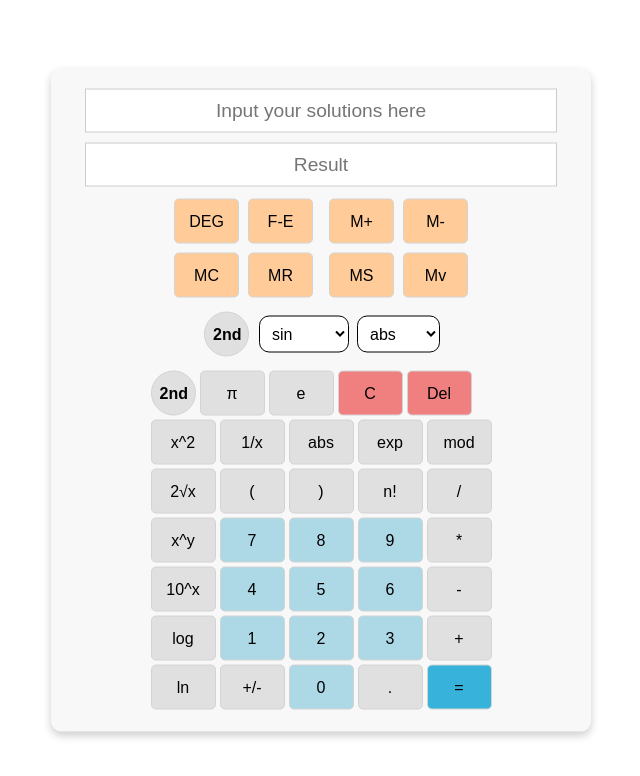
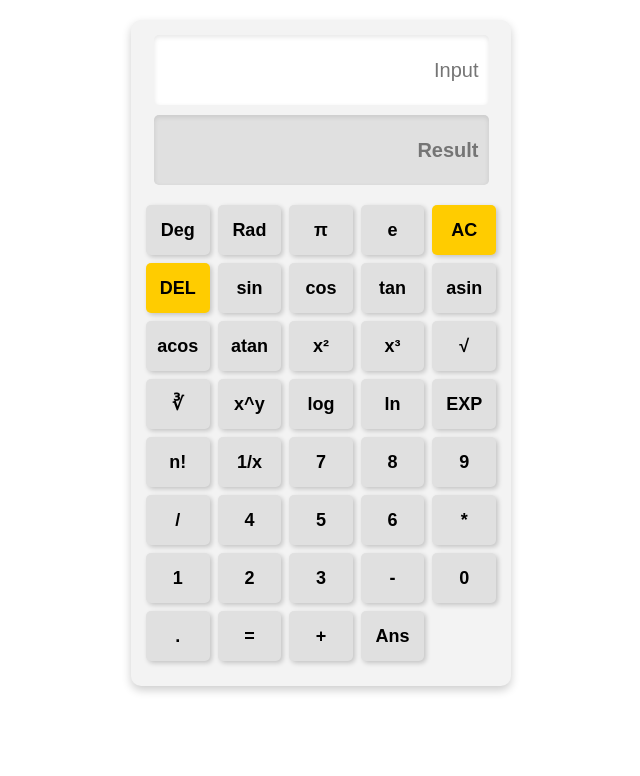
Before and after one commit to Angelo-Ando/Sci-Cal, a React (Vite) app: page / in a window 1280 px wide. Shown: the top 776 px of the page, without its empty margins (319-959 px from the left). Built offline with nearby package versions, Linux system fonts and the light colour scheme.

Commit message:
include functions

```diff
--- a/src/App.css
+++ b/src/App.css
@@ -1,108 +1,79 @@
-.mainCalcuContainer {
+.calculator-container {
+    width: 100%;
+    max-width: 350px;
+    margin: 20px auto;
+    background-color: #f3f3f3;
+    padding: 15px;
+    border-radius: 10px;
+    box-shadow: 0 4px 10px rgba(0, 0, 0, 0.2);
     display: flex;
     flex-direction: column;
     align-items: center;
-    justify-content: center;
-    padding: 20px;
-    width: 75vw;
-    max-width: 500px;
-    height: auto;
-    background-color: #f8f8f8;
-    border-radius: 10px;
-    box-shadow: 0 4px 8px rgba(0, 0, 0, 0.2);
-    position: absolute;
-    top: 50%;
-    left: 50%;
-    transform: translate(-50%, -50%);
-    max-height: 85vh;
-    overflow: hidden;
   }
 
-.SolutionTxtbox, .AnswerTxtbox {
+  .display {
     width: 90%;
-    text-align: center;
+    height: 50px;
+    text-align: right;
+    font-size: 20px;
+    margin-bottom: 10px;
     padding: 10px;
-    border: 1px solid #ccc;
-    background-color: white;
-    margin-bottom: 10px;
-    font-size: 1.2rem;
+    border: none;
+    background: #fff;
+    border-radius: 5px;
+    box-shadow: inset 0 2px 5px rgba(0, 0, 0, 0.1);
   }
 
-.btnContainers1 {
-    display: flex;
-    justify-content: center;
-    gap: 12px;
-    margin-bottom: 10px;
+  .display.result {
+    font-weight: bold;
+    background: #e0e0e0;
   }
 
-.btnCon1, .btnCon2 {
+  .buttons {
     display: grid;
-    grid-template-columns: repeat(2, 1fr);
-    grid-template-rows: repeat(2, 1fr);
-    gap: 5px;
-}
-
-.dropdownContainer {
-    display: flex;
-    justify-content: center;
-    align-items: center;
+    grid-template-columns: repeat(5, 1fr);
     gap: 8px;
+    padding: 10px;
     width: 100%;
-    margin-bottom: 10px;
-}
-
-.dropdownContainer select {
-    border: 1px solid #000000;
-    border-radius: 10px;
-    padding: 8px;
-    font-size: 1rem;
-    background-color: white;
-    cursor: pointer;
-}
-
-.dropdownContainer select:first-of-type {
-    width: 90px;
   }
 
   button {
-    width: 65px;
-    height: 45px;
-    margin: 2px;
-    padding: 8px;
-    text-align: center;
-    border: 1px solid #d3d3d3;
+    width: 100%;
+    height: 50px;
+    font-size: 18px;
+    font-weight: bold;
     background-color: #e0e0e0;
-    cursor: pointer;
-    font-size: 1rem;
+    border: none;
     border-radius: 5px;
+    box-shadow: 2px 2px 5px rgba(0, 0, 0, 0.2);
+    transition: 0.2s;
   }
 
-button.num-btn {
-    background-color: lightblue;
+  button:hover {
+    background-color: #d0d0d0;
+  }
+
+  button:active {
+    transform: scale(0.95);
+  }
+
+  button:nth-child(5),
+  button:nth-child(6) {
+    background-color: #ffcc00;
     color: black;
   }
 
-.btnCon1 button, .btnCon2 button {
-    background-color: #ffcc99;
+  button:nth-child(5):hover,
+  button:nth-child(6):hover {
+    background-color: #e6b800;
   }
 
-.secondButton {
-    width: 45px;
-    height: 45px;
-    border-radius: 50%;
-    background-color: #e0e0e0;
-    font-weight: bold;
+
+  @media (max-width: 400px) {
+    .buttons {
+      grid-template-columns: repeat(4, 1fr);
     }
-
-.secondButton.active {
-    background-color: lightblue;
-    color: black;
+    .display {
+      font-size: 18px;
     }
-
-button.clear-btn {
-    background-color: lightcoral;
   }
-
-button.equals-btn {
-    background-color: rgb(55, 178, 218);
-}
--- a/src/App.jsx
+++ b/src/App.jsx
@@ -4,16 +4,7 @@ import "./App.css";
 const ScientificCalculator = () => {
   const [input, setInput] = useState("");
   const [result, setResult] = useState("");
-  const [secondModeDropdown, setSecondModeDropdown] = useState(false);
-  const [secondModeButtons, setSecondModeButtons] = useState(false);
-
-  const toggleSecondModeDropdown = () => {
-    setSecondModeDropdown(!secondModeDropdown);
-  };
-
-  const toggleSecondModeButtons = () => {
-    setSecondModeButtons(!secondModeButtons);
-  };
+  const [memory, setMemory] = useState(0);
 
   const handleButtonClick = (value) => {
     if (value === "=") {
@@ -25,29 +16,95 @@ const ScientificCalculator = () => {
       return;
     }
 
-    if (value === "C") {
+    if (value === "AC") {
       setInput("");
       setResult("");
       return;
     }
 
-    if (value === "Del") {
+    if (value === "DEL") {
       setInput(input.slice(0, -1));
       return;
     }
 
-    const lastChar = input.slice(-1);
-
-    if (["+", "*", "/"].includes(value) && ["+", "*", "/"].includes(lastChar)) {
-      return; // Prevent consecutive operators
+    if (value === "π") {
+      setInput(input + "3.1416");
+      return;
     }
-
-    if (value === "-" && (!input || ["+", "*", "/"].includes(lastChar))) {
-      setInput(input + value);
+    if (value === "e") {
+      setInput(input + "2.7183");
       return;
     }
 
-    if (value !== "-" && ["+", "*", "/"].includes(lastChar) && ["+", "*", "/"].includes(value)) {
+    if (["sin", "cos", "tan", "asin", "acos", "atan"].includes(value)) {
+      setInput(`${value}(${input})`);
+      return;
+    }
+
+    if (value === "x²") {
+      setInput(`(${input})**2`);
+      return;
+    }
+    if (value === "x³") {
+      setInput(`(${input})**3`);
+      return;
+    }
+
+    if (value === "√") {
+      setInput(`(${input})**(1/2)`);
+      return;
+    }
+    if (value === "∛") {
+      setInput(`(${input})**(1/3)`);
+      return;
+    }
+
+    if (value === "x^y") {
+      setInput(input + "**");
+      return;
+    }
+
+    if (value === "log") {
+      setInput(`log10(${input})`);
+      return;
+    }
+    if (value === "ln") {
+      setInput(`ln(${input})`);
+      return;
+    }
+
+    if (value === "EXP") {
+      setInput(input + "E");
+      return;
+    }
+
+    if (value === "n!") {
+      const factorial = (num) => (num <= 1 ? 1 : num * factorial(num - 1));
+      try {
+        setResult(factorial(parseInt(input)));
+      } catch {
+        setResult("Error");
+      }
+      return;
+    }
+
+    if (value === "1/x") {
+      setInput(`1/(${input})`);
+      return;
+    }
+
+    if (value === "Deg") {
+      setInput(`${input} * (Math.PI / 180)`);
+      return;
+    }
+
+    if (value === "Rad") {
+      setInput(`${input} * (180 / Math.PI)`);
+      return;
+    }
+
+    if (value === "Ans") {
+      setInput(input + result);
       return;
     }
 
@@ -55,80 +112,34 @@ const ScientificCalculator = () => {
   };
 
   return (
-    <div className="mainCalcuContainer">
+    <div className="calculator-container">
       <input
         type="text"
-        className="SolutionTxtbox"
+        className="display"
         value={input}
-        onChange={() => {}}
-        placeholder="Input your solutions here"
+        readOnly
+        placeholder="Input"
       />
       <input
         type="text"
-        className="AnswerTxtbox"
+        className="display result"
         value={result}
-        onChange={() => {}}
+        readOnly
         placeholder="Result"
       />
 
-      <div className="btnContainers1">
-        <div className="btnCon1">
-          {["DEG", "F-E", "MC", "MR"].map((btn) => (
-            <button key={btn}>{btn}</button>
-          ))}
-        </div>
-        <div className="btnCon2">
-          {["M+", "M-", "MS", "Mv"].map((btn) => (
-            <button key={btn}>{btn}</button>
-          ))}
-        </div>
-      </div>
-
-      <div className="dropdownContainer">
-        <button
-          className={`secondButton ${secondModeDropdown ? "active" : ""}`}
-          onClick={toggleSecondModeDropdown}
-        >
-          2nd
-        </button>
-        <select>
-          {["sin", "cos", "tan", "hyp", "sec", "csc", "cot"].map((func) => (
-            <option key={func}>{secondModeDropdown ? `${func}-1` : func}</option>
-          ))}
-        </select>
-        <select>
-          {["abs", "floor", "ceil", "rand", "->dms", "->deg"].map((func) => (
-            <option key={func}>{func}</option>
-          ))}
-        </select>
-      </div>
-
-      <div className="allBtnsContainer">
+      <div className="buttons">
         {[
-          ["2nd", "π", "e", "C", "Del"],
-          [secondModeButtons ? "x^3" : "x^2", "1/x", "abs", "exp", "mod"],
-          [secondModeButtons ? "3√x" : "2√x", "(", ")", "n!", "/"],
-          [secondModeButtons ? "y√x" : "x^y", "7", "8", "9", "*"],
-          [secondModeButtons ? "2^x" : "10^x", "4", "5", "6", "-"],
-          [secondModeButtons ? "logyX" : "log", "1", "2", "3", "+"],
-          [secondModeButtons ? "e^x" : "ln", "+/-", "0", ".", "="]
-        ].map((row, rowIndex) => (
-          <div key={rowIndex} className="flex gap-1">
-            {row.map((btn) => (
-              <button
-                key={btn}
-                className={`
-                  ${btn === "2nd" ? "secondButton" : ""}
-                  ${btn === "=" ? "equals-btn" : ""}
-                  ${btn === "C" || btn === "Del" ? "clear-btn" : ""}
-                  ${["0", "1", "2", "3", "4", "5", "6", "7", "8", "9"].includes(btn) ? "num-btn" : ""}
-                `}
-                onClick={() => handleButtonClick(btn)}
-              >
-                {btn}
-              </button>
-            ))}
-          </div>
+          "Deg", "Rad", "π", "e", "AC", "DEL",
+          "sin", "cos", "tan", "asin", "acos", "atan",
+          "x²", "x³", "√", "∛", "x^y", "log", "ln",
+          "EXP", "n!", "1/x", "7", "8", "9", "/",
+          "4", "5", "6", "*", "1", "2", "3", "-",
+          "0", ".", "=", "+", "Ans"
+        ].map((btn) => (
+          <button key={btn} onClick={() => handleButtonClick(btn)}>
+            {btn}
+          </button>
         ))}
       </div>
     </div>
```
Lines whose indentation alone changed are shown as unchanged.
